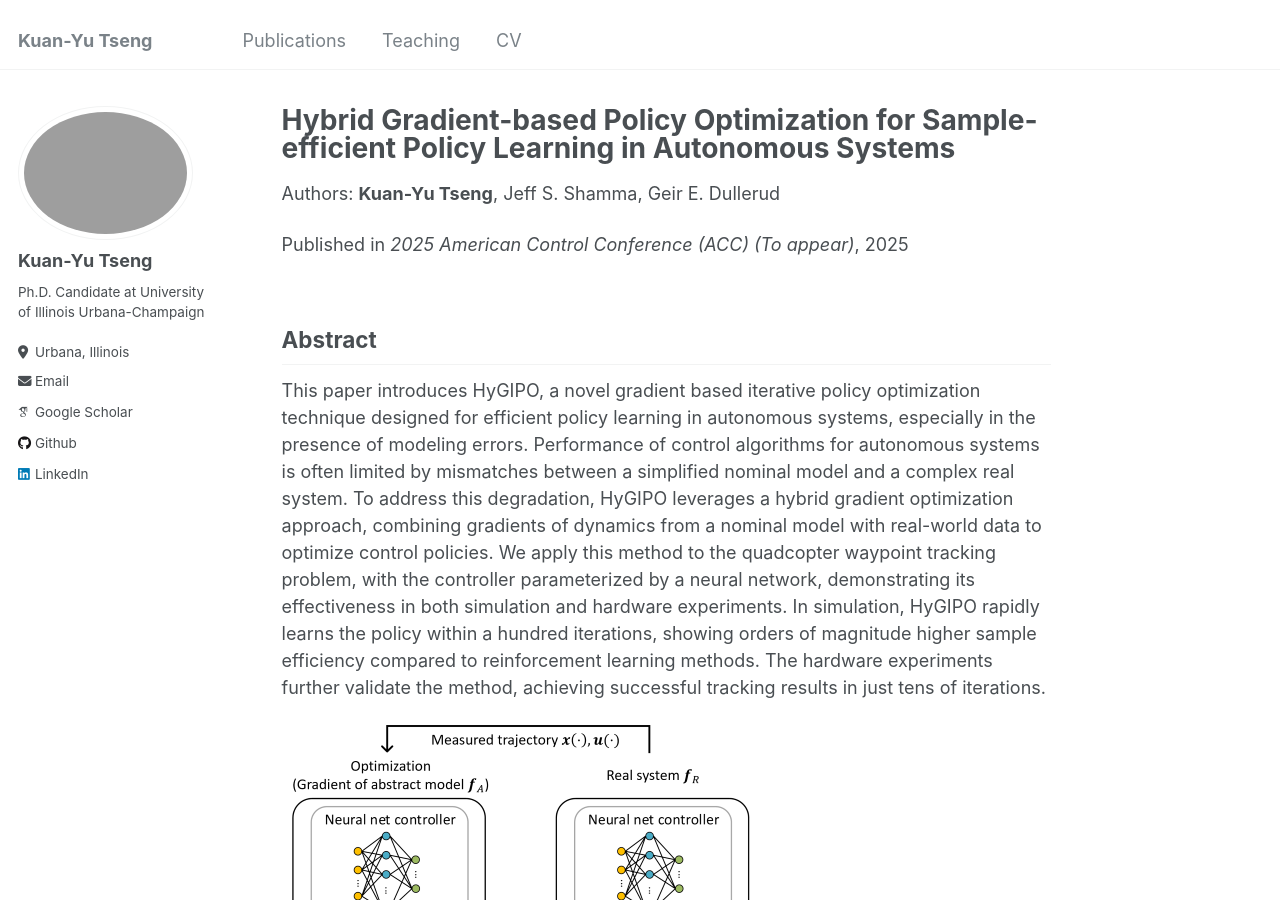
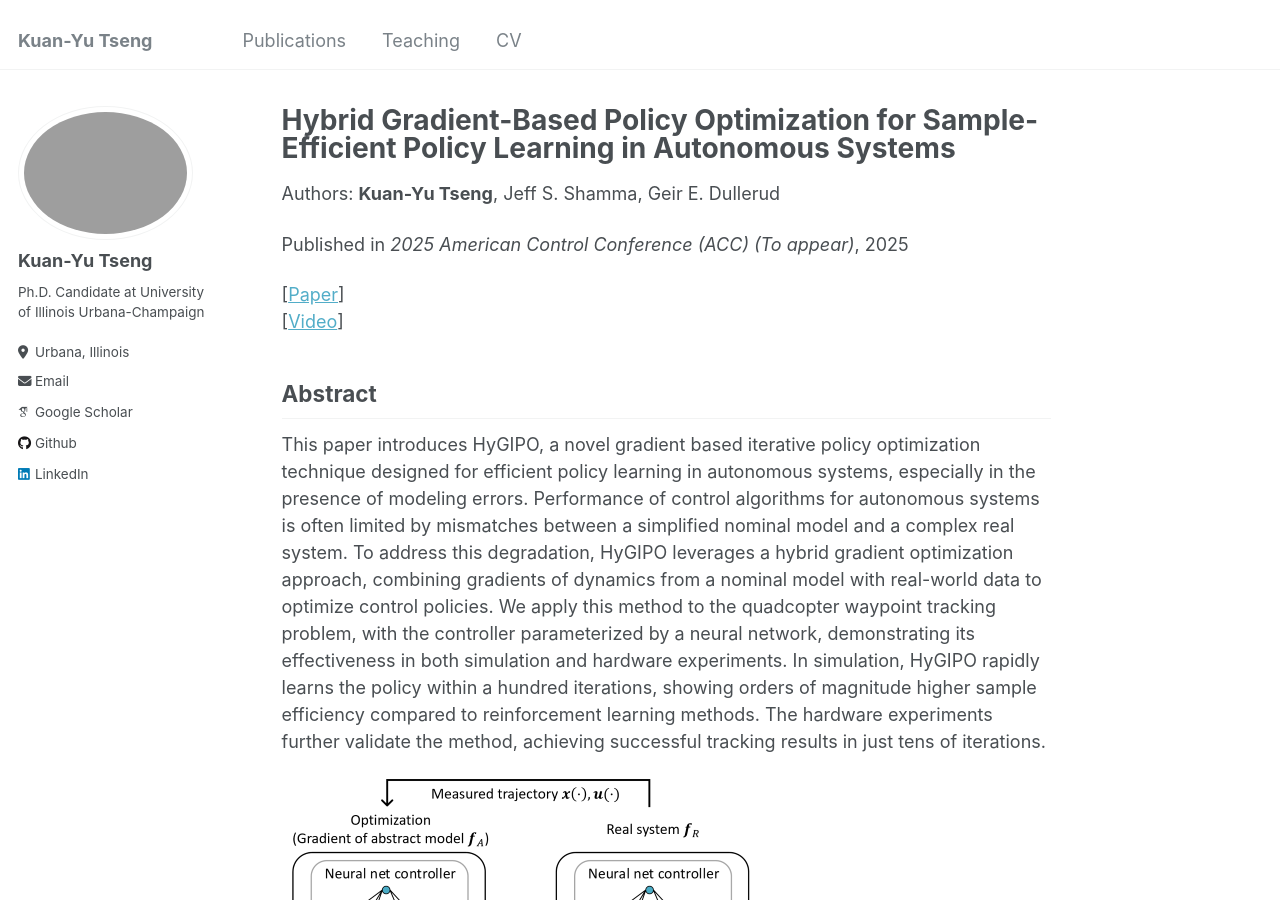
Before and after one commit to kuanyutseng2/kuanyutseng2.github.io, a Jekyll site: the page built from _publications/2025acc-paper-title-number-6.md, in a window 1280 px wide and 900 px high. Built offline with Jekyll 4.4.1, drawn with Linux system fonts in a browser that asks for light colours; some web fonts are replaced.

Commit message:
2025acc paper

```diff
--- a/_publications/2025acc-paper-title-number-6.md
+++ b/_publications/2025acc-paper-title-number-6.md
@@ -1,5 +1,5 @@
 ---
-title: "Hybrid Gradient-based Policy Optimization for Sample-efficient Policy Learning in Autonomous Systems"
+title: "Hybrid Gradient-Based Policy Optimization for Sample-Efficient Policy Learning in Autonomous Systems"
 collection: publications
 permalink: /publication/2025acc
 excerpt: "<br/><img src='/images/2025acc_small.png'>"
@@ -10,6 +10,8 @@ paperurl:
 authors: <b>Kuan-Yu Tseng</b>, Jeff S. Shamma, Geir E. Dullerud
 
 ---
+\[[Paper](/files/2025_ACC_revised_cameraReady(equ).pdf)\] \
+\[[Video](https://youtu.be/n45mqh19C6M)\]
 
 ## Abstract
 
```
Also changed, not shown: 1 other file.
